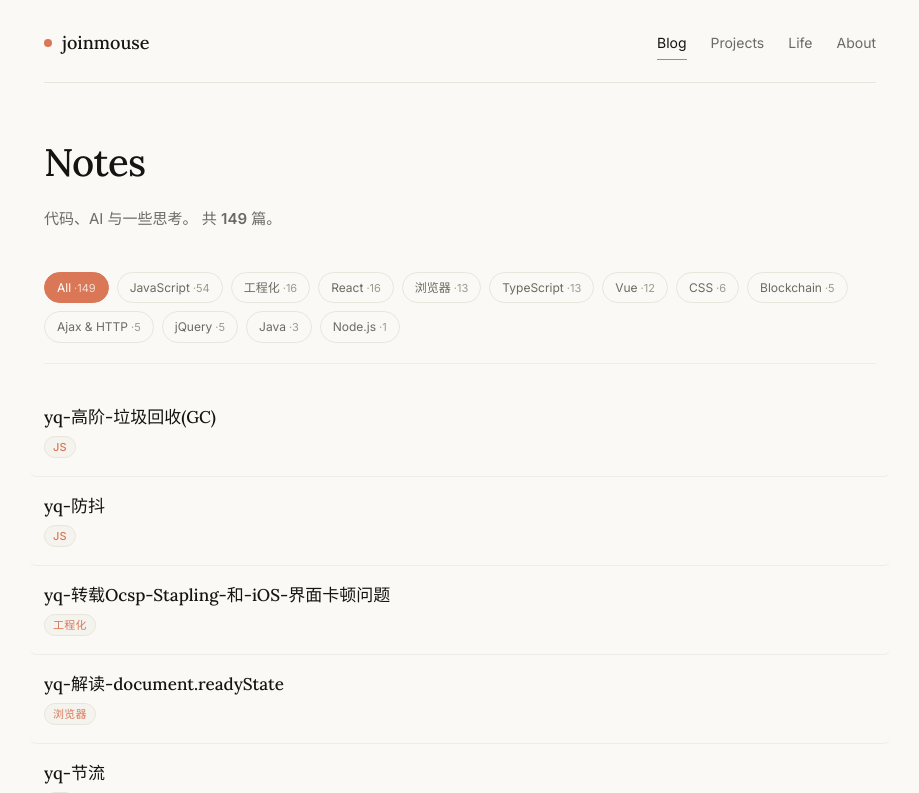
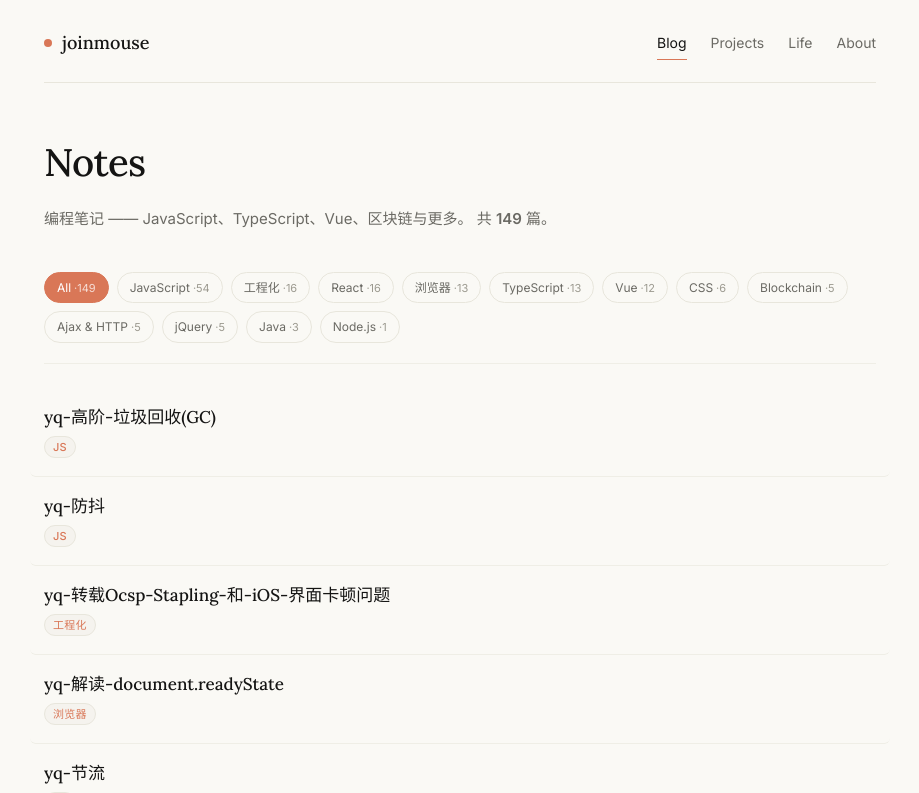
Before and after one commit to joinmouse/Blog, a Vue app: page / in a window 1280 px wide. Shown: the top 793 px of the page, without its empty margins (180-1099 px from the left). Built offline with nearby package versions, Linux system fonts and the light colour scheme.

Commit message:
chore: 恢复首页副标题

```diff
--- a/src/pages/Home.vue
+++ b/src/pages/Home.vue
@@ -42,7 +42,7 @@ function goPage(page: number) {
     <header class="intro">
       <h1>Notes</h1>
       <p class="lead">
-        代码、AI 与一些思考。
+        编程笔记 —— JavaScript、TypeScript、Vue、区块链与更多。
         共 <strong>{{ allPosts.length }}</strong> 篇。
       </p>
     </header>
```
